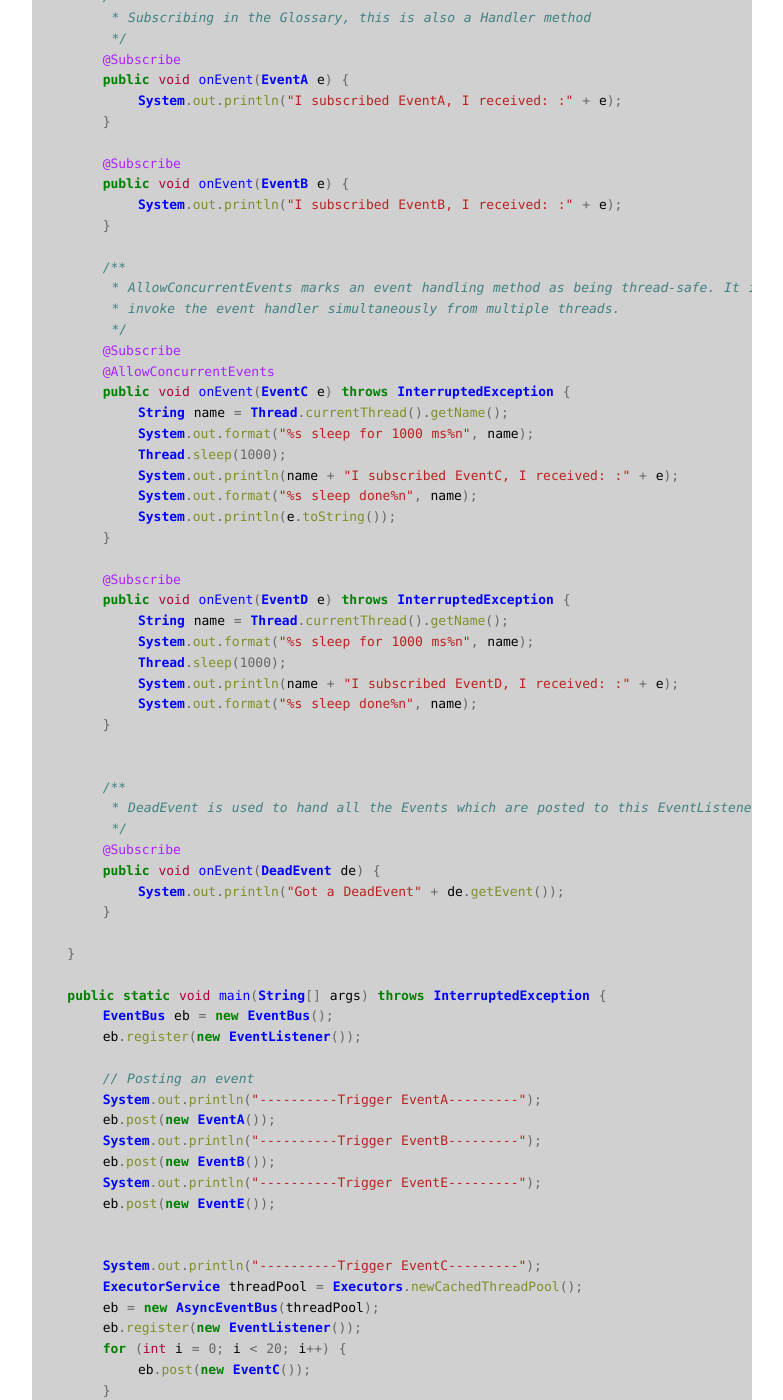
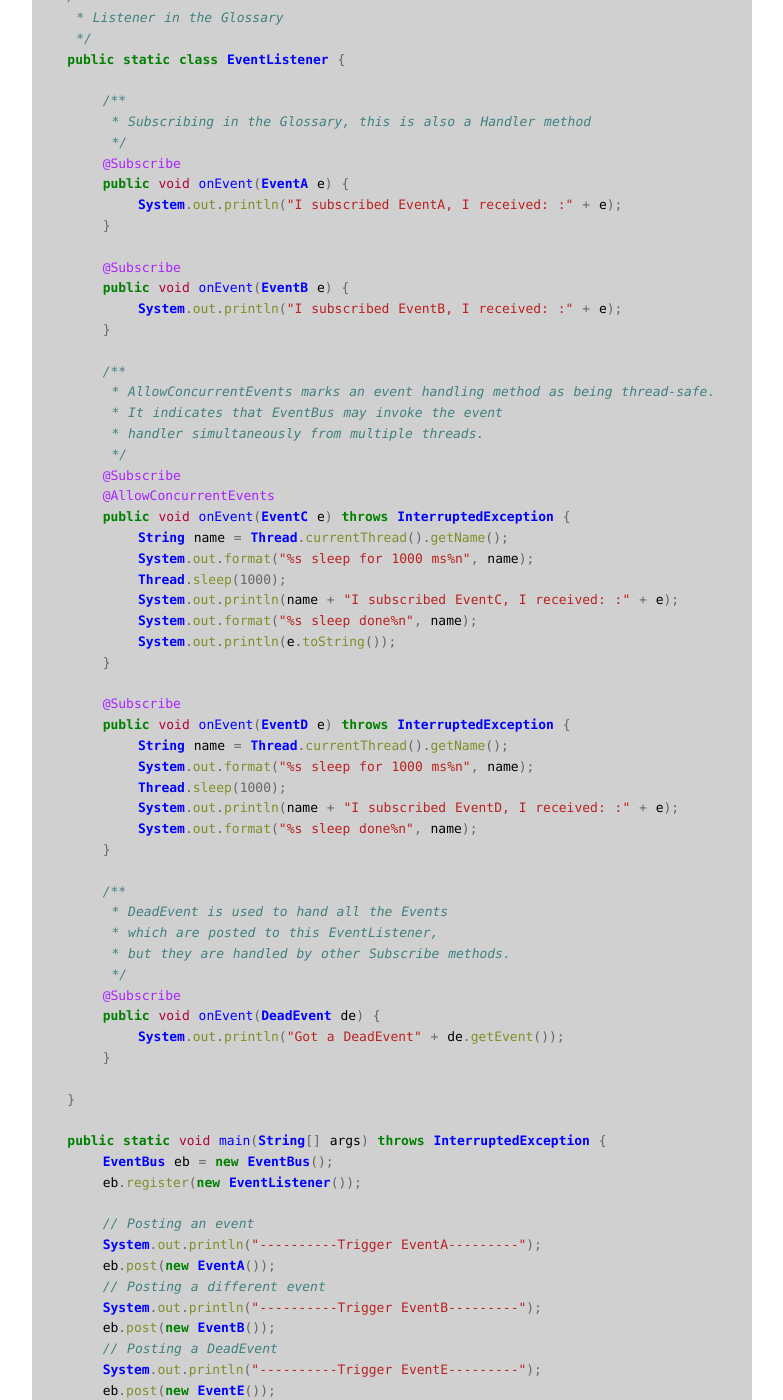
Before and after one commit to lchenn/linchen04.github.io, a Jekyll site: the page built from _posts/2014-10-21-learning-guava.md, in a window 1280 px wide and 1400 px high, scrolled down 5795 px. Shown: the whole window, without its empty margins (248-1031 px from the left). Built offline with Jekyll 4.4.1, drawn with Linux system fonts in a browser that asks for light colours; some web fonts are replaced; Markdown is read by kramdown in place of the engine named in the settings; comment, search, counter and statistics services are not loaded; some of the changed text lies outside the part shown.

Commit message:
More comment and format

```diff
--- a/_posts/2014-10-21-learning-guava.md
+++ b/_posts/2014-10-21-learning-guava.md
@@ -287,6 +287,9 @@ public class EventBusExample {
         }
     }
 
+    /**
+     * A different event for multi-thread
+     */
     public static class EventC {
         public String toString() {
             return "Event C";
@@ -300,7 +303,9 @@ public class EventBusExample {
         }
     }
 
-
+    /**
+     * The event which are not handled in this example.
+     */
     public static class EventE {
         public String toString() {
             return "Event E";
@@ -326,8 +331,9 @@ public class EventBusExample {
         }
 
         /**
-         * AllowConcurrentEvents marks an event handling method as being thread-safe. It indicates that EventBus may
-         * invoke the event handler simultaneously from multiple threads.
+         * AllowConcurrentEvents marks an event handling method as being thread-safe.
+         * It indicates that EventBus may invoke the event
+         * handler simultaneously from multiple threads.
          */
         @Subscribe
         @AllowConcurrentEvents
@@ -349,9 +355,10 @@ public class EventBusExample {
             System.out.format("%s sleep done%n", name);
         }
 
-
         /**
-         * DeadEvent is used to hand all the Events which are posted to this EventListener
+         * DeadEvent is used to hand all the Events
+         * which are posted to this EventListener,
+         * but they are handled by other Subscribe methods.
          */
         @Subscribe
         public void onEvent(DeadEvent de) {
@@ -367,12 +374,13 @@ public class EventBusExample {
         // Posting an event
         System.out.println("----------Trigger EventA---------");
         eb.post(new EventA());
+        // Posting a different event
         System.out.println("----------Trigger EventB---------");
         eb.post(new EventB());
+        // Posting a DeadEvent
         System.out.println("----------Trigger EventE---------");
         eb.post(new EventE());
-
-
+        // Multi-thread event
         System.out.println("----------Trigger EventC---------");
         ExecutorService threadPool = Executors.newCachedThreadPool();
         eb = new AsyncEventBus(threadPool);
```
